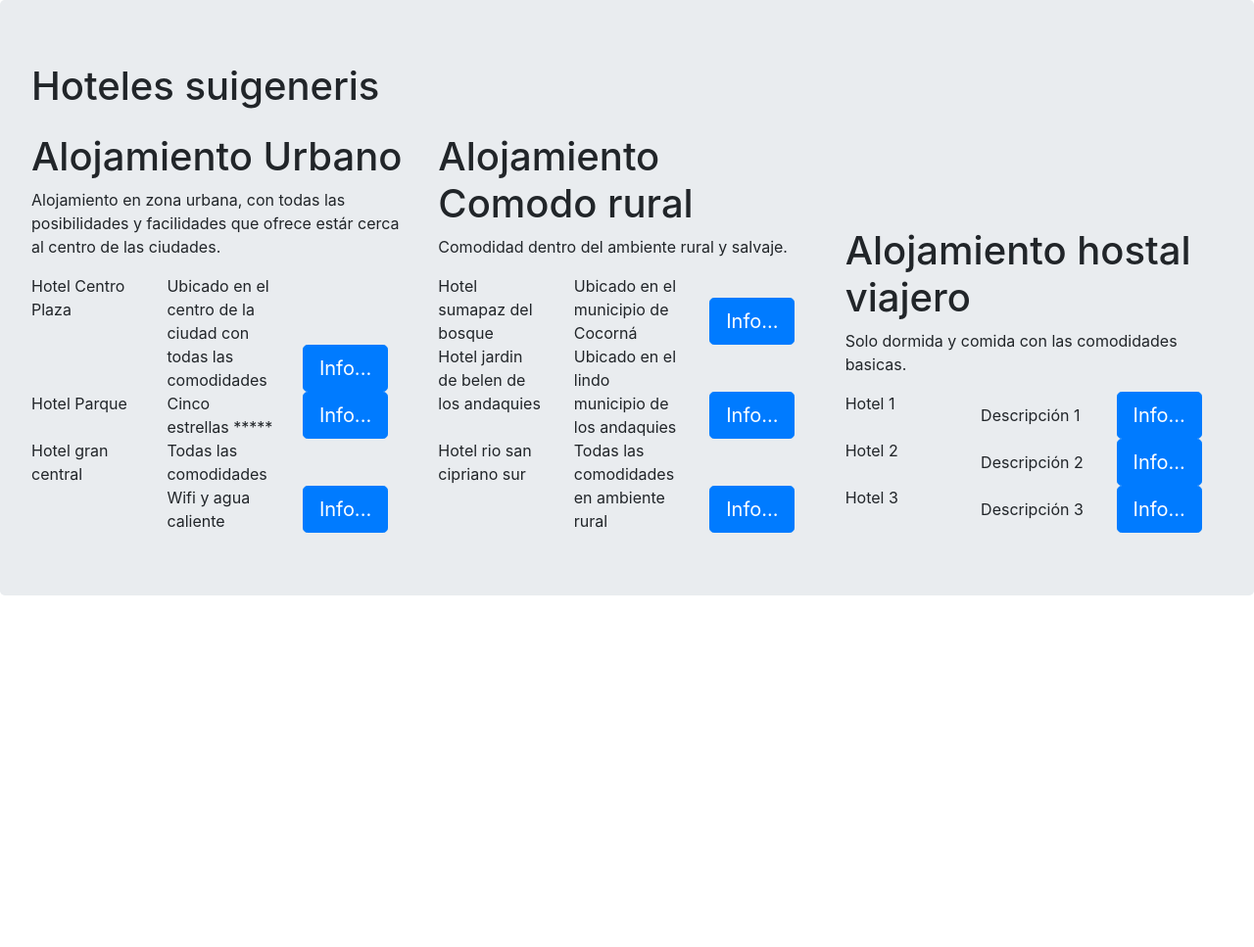
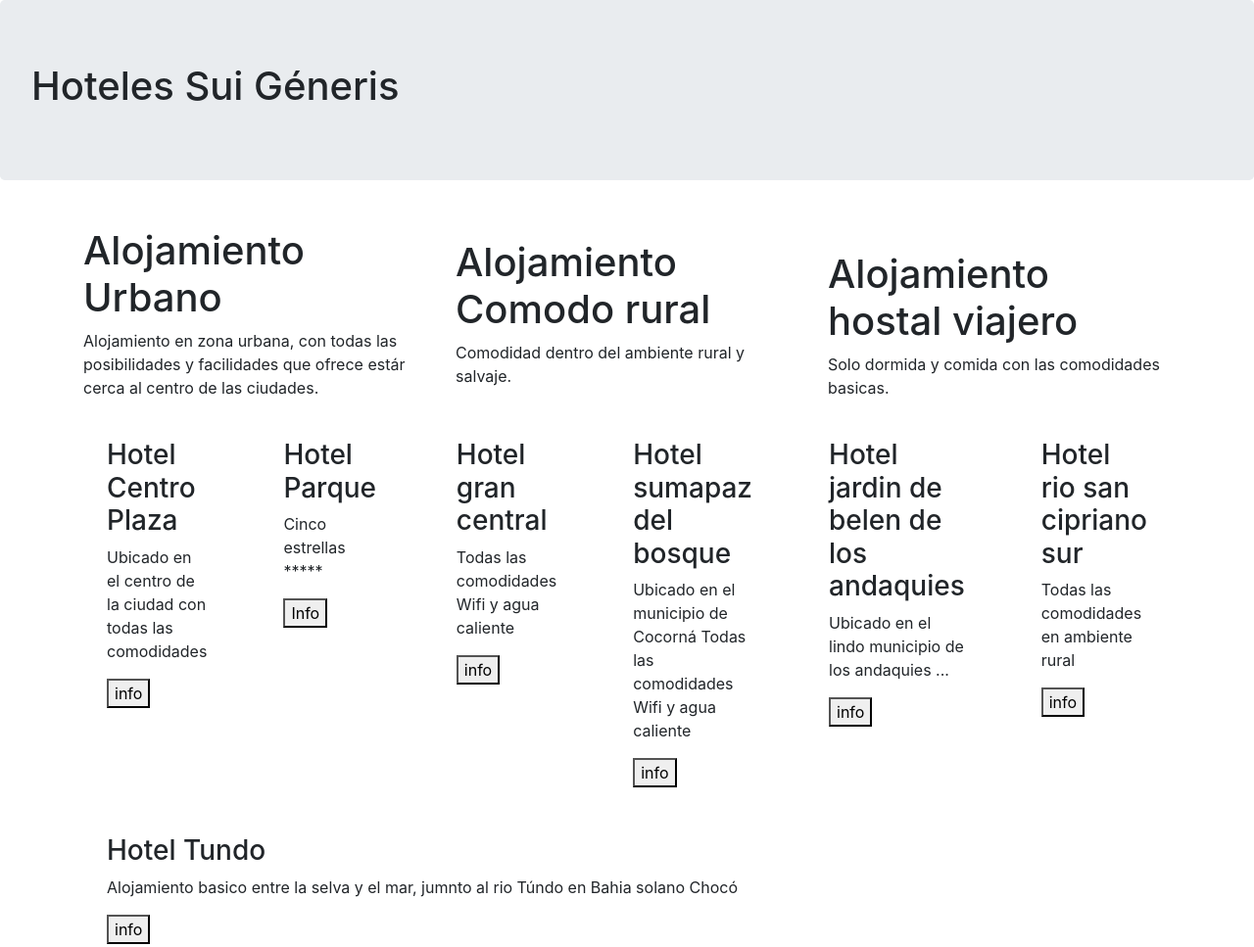
Before and after one commit to jjpalacio/guia-hoteles, a website: page index.html in a window 1280 px wide. Shown: the whole page at 98% size. Before the commit the page ends 800 px from the top, so only its background shows below. Drawn offline with nearby package versions, Linux system fonts and the light colour scheme.

Commit message:
Corrección actividad grillas

```diff
--- a/index.html
+++ b/index.html
@@ -12,7 +12,9 @@
   <body>
 
     <div class="jumbotron">
-      <h1>Hoteles suigeneris</h1>
+      <h1>Hoteles Sui Géneris</h1>
+    </div>
+    <div class="container">
       <div class="row">
         <div class=
         "col align-self-star">
@@ -20,125 +22,53 @@
             <h1>Alojamiento Urbano</h1>
 
           Alojamiento en zona urbana, con todas las posibilidades y facilidades que ofrece estár cerca al centro de las ciudades.</p>
-          <div class=row>
-            <div class=
-            "col align-self-star">
-              Hotel Centro Plaza
-            </div>
-            <div class="col align-self-center">
-              Ubicado en el centro de la ciudad con todas las comodidades
-            </div>
-            <div class="col align-self-end">
-              <a class="btn btn-primary btn-lg" href="#" role="button">Info...</a>
-            </div>
-          </div>
-          <div class=row>
-            <div class=
-            "col align-self-star">
-              Hotel Parque
-            </div>
-            <div class="col align-self-center">
-              Cinco estrellas *****
-            </div>
-            <div class="col align-self-end">
-              <a class="btn btn-primary btn-lg" href="#" role="button">Info...</a>
-            </div>
-          </div>
-          <div class=row>
-            <div class=
-            "col align-self-star">
-              Hotel gran central
-            </div>
-            <div class="col align-self-center">
-              Todas las comodidades Wifi y agua caliente
-            </div>
-            <div class="col align-self-end">
-              <a class="btn btn-primary btn-lg" href="#" role="button">Info...</a>
-            </div>
-          </div>
-
         </div>
         <div class="col align-self-center">
           <p>
             <h1>Alojamiento Comodo rural</h1>
             Comodidad dentro del ambiente rural y salvaje.</p>
-            <div class=row>
-              <div class=
-              "col align-self-star">
-                Hotel sumapaz del bosque
-              </div>
-              <div class="col align-self-center">
-                Ubicado en el municipio de Cocorná
-              </div>
-              <div class="col align-self-end">
-                <a class="btn btn-primary btn-lg" href="#" role="button">Info...</a>
-              </div>
-            </div>
-            <div class=row>
-              <div class=
-              "col align-self-star">
-                Hotel jardin de belen de los andaquies
-              </div>
-              <div class="col align-self-center">
-                Ubicado en el lindo municipio de los andaquies
-              </div>
-              <div class="col align-self-end">
-                <a class="btn btn-primary btn-lg" href="#" role="button">Info...</a>
-              </div>
-            </div>
-            <div class=row>
-              <div class=
-              "col align-self-star">
-                Hotel rio san cipriano sur
-              </div>
-              <div class="col align-self-center">
-                Todas las comodidades en ambiente rural
-              </div>
-              <div class="col align-self-end">
-                <a class="btn btn-primary btn-lg" href="#" role="button">Info...</a>
-              </div>
-            </div>
         </div>
         <div class="col align-self-end">
           <p>
             <h1>Alojamiento hostal viajero</h1>
             Solo dormida y comida con las comodidades basicas.</p>
-            <div class=row>
-              <div class=
-              "col align-self-star">
-                Hotel 1
-              </div>
-              <div class="col align-self-center">
-                Descripción 1
-              </div>
-              <div class="col align-self-end">
-                <a class="btn btn-primary btn-lg" href="#" role="button">Info...</a>
         </div>
       </div>
-            <div class=row>
-              <div class=
-              "col align-self-star">
-                Hotel 2
+      <div class="row">
+        <div class="col m-sm-4">
+          <h3>Hotel Centro Plaza</h3>
+          <p>Ubicado en el centro de la ciudad con todas las comodidades</p>
+          <button>info</button>
         </div>
-              <div class="col align-self-center">
-                Descripción 2
+        <div class="col m-sm-4">
+          <h3>Hotel Parque</h3>
+          <p>Cinco estrellas *****</p>
+          <button>Info</button>
         </div>
-              <div class="col align-self-end">
-                <a class="btn btn-primary btn-lg" href="#" role="button">Info...</a>
+        <div class="col m-sm-4">
+          <h3>Hotel gran central</h3>
+          <p>Todas las comodidades Wifi y agua caliente</p>
+          <button>info</button>
         </div>
+        <div class="col m-sm-4">
+          <h3>Hotel sumapaz del bosque</h3>
+          <p>Ubicado en el municipio de Cocorná Todas las comodidades Wifi y agua caliente</p>
+          <button>info</button>
         </div>
-            <div class=row>
-              <div class=
-              "col align-self-star">
-                Hotel 3
+        <div class="col m-sm-4">
+          <h3>Hotel jardin de belen de los andaquies</h3>
+          <p>Ubicado en el lindo municipio de los andaquies ...</p>
+          <button>info</button>
         </div>
-              <div class="col align-self-center">
-                Descripción 3
+        <div class="col m-sm-4">
+          <h3>Hotel rio san cipriano sur</h3>
+          <p>Todas las comodidades en ambiente rural</p>
+          <button>info</button>
         </div>
-              <div class="col align-self-end">
-                <a class="btn btn-primary btn-lg" href="#" role="button">Info...</a>
-              </div>
-            </div>
+        <div class="col m-sm-4">
+          <h3>Hotel Tundo</h3>
+          <p>Alojamiento basico entre la selva y el mar, jumnto al rio Túndo en Bahia solano Chocó</p>
+          <button>info</button>
         </div>
       </div>
     </div>
```
Lines whose indentation alone changed are shown as unchanged.
